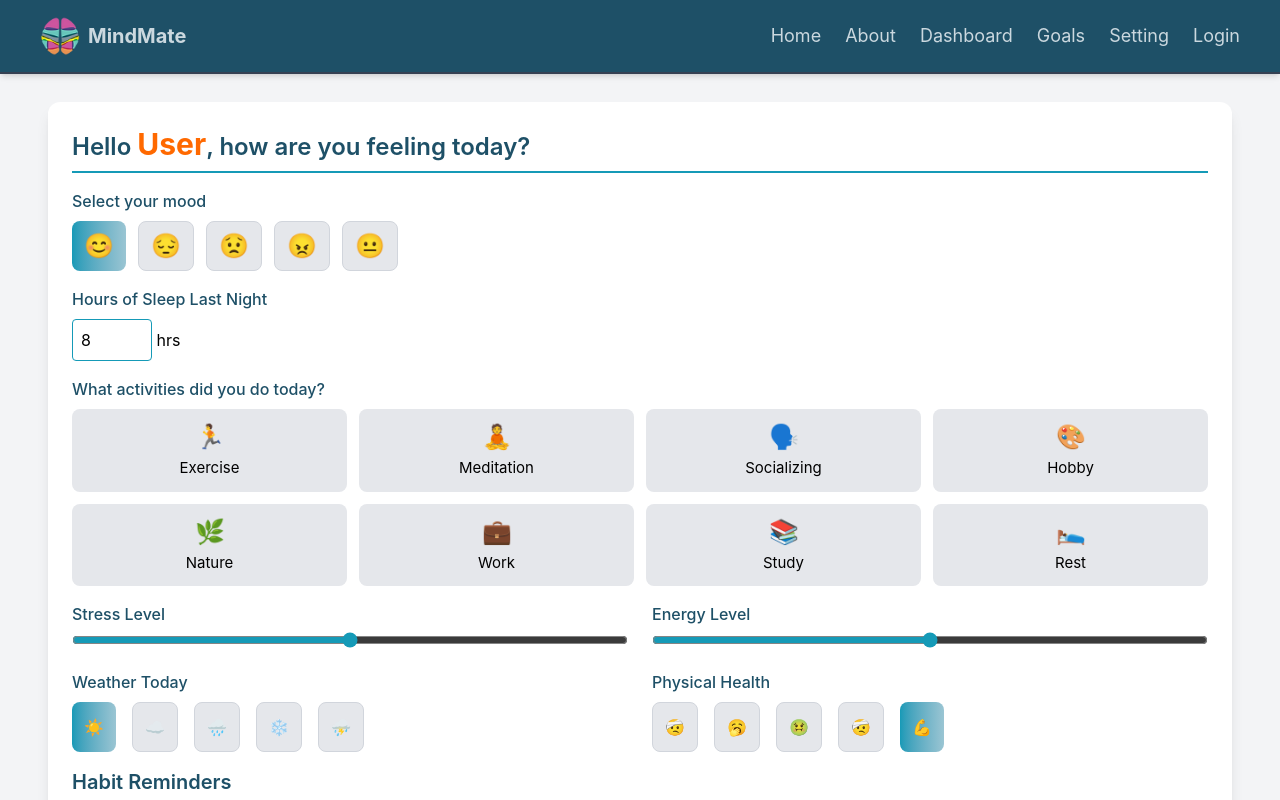
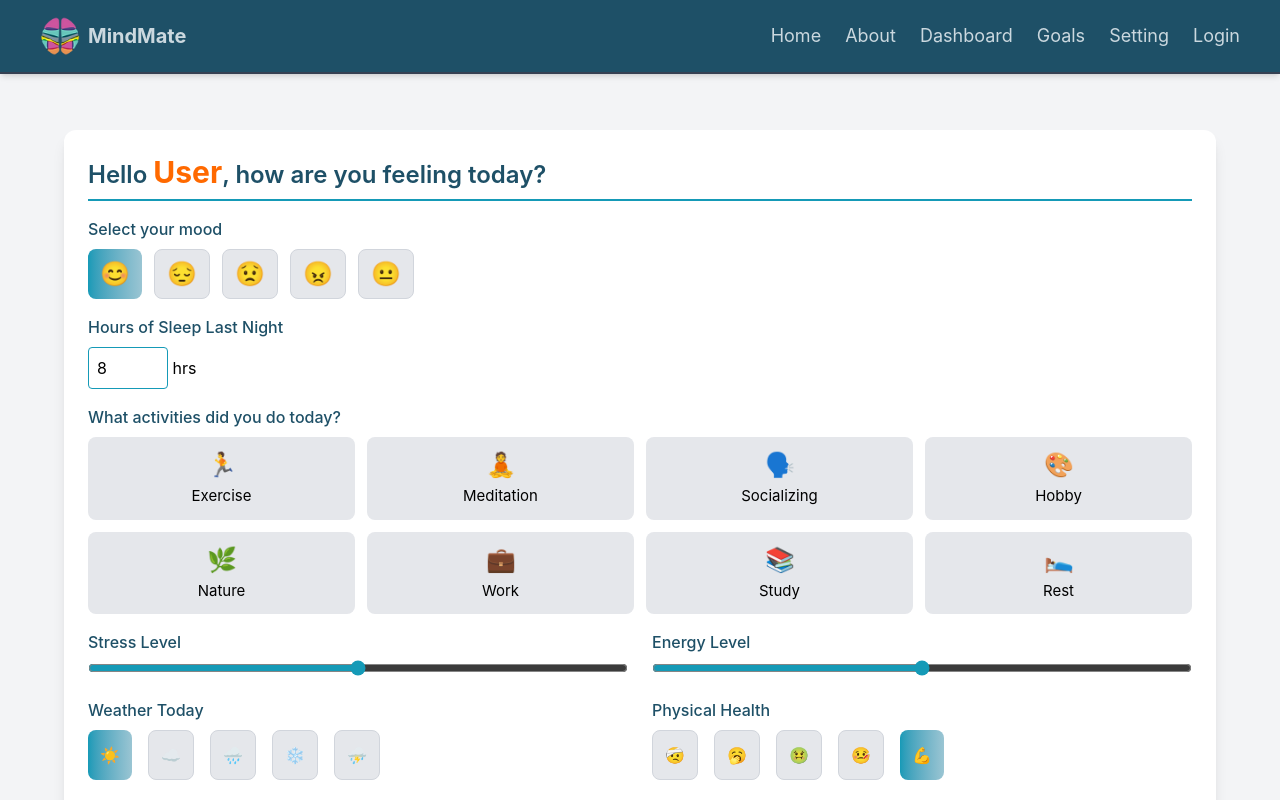
Before and after one commit to Gayatripatil1908/icp10.11-react-1-MindMate, a React (Vite) app: page /Dashboard in a window 1280 px wide. Shown: the top 800 px of the page. Built offline with nearby package versions, Linux system fonts and the light colour scheme.

Commit message:
Changes in dashboard

```diff
--- a/src/Config/Dashboard.js
+++ b/src/Config/Dashboard.js
@@ -23,7 +23,7 @@ const healthList = [
   { name: "Headache", icon: "🤕" },
   { name: "Fatigue", icon: "🥱" },
   { name: "Nausea", icon: "🤢" },
-  { name: "Pain", icon: "🤕" },
+  { name: "Pain", icon: "🤒" },
   { name: "Healthy", icon: "💪" },
 ];
 
--- a/src/views/dashboard/CheckinHistory.jsx
+++ b/src/views/dashboard/CheckinHistory.jsx
@@ -64,17 +64,15 @@ function CheckinHistory() {
           </div>
         )}
 
-        <div className="mt-8">
-          <div className="hidden sm:flex justify-center mt-10 mb-[-20px]">
+        <div className="flex justify-center mt-10 mb-[-20px]">
           <Link
             to="/dashboard"
             className="border border-[#1e5067] text-[#1e5067] hover:text-[#a71c1c] hover:border-[#a71c1c] transition
-                 rounded-lg px-6 py-3 font-medium bg-white shadow-sm flex items-center gap-2"
+              rounded-lg px-4 py-2 sm:px-6 sm:py-3 font-medium bg-white shadow-sm flex items-center gap-1 sm:gap-2 text-sm sm:text-base"
           >
-              <ArrowLeft size={20} />
+            <ArrowLeft className="w-4 h-4 sm:w-5 sm:h-5" />
             Back to Dashboard
           </Link>
-          </div>
         </div>
       </div>
       <Footer />
--- a/src/views/dashboard/Dashboard.jsx
+++ b/src/views/dashboard/Dashboard.jsx
@@ -82,8 +82,8 @@ function Dashboard() {
 
       <Toaster />
 
-      <div className="p-6 sm:mx-6 md:mx-12 rounded-xl shadow-lg mb-8 mt-7 bg-white max-w-7xl mx-auto">
-        <div className="mb-8">
+      <div className="flex-1 flex items-center justify-center p-4 mt-10">
+        <div className="p-6 sm:mx-6 md:mx-12 rounded-xl shadow-lg bg-white max-w-7xl w-full">
           <h2 className="text-xl sm:text-2xl font-semibold mb-4 text-[#1e5067] border-b-2 border-[#159ab7] pb-2">
             Hello{" "}
             <span className="text-orange-500 font-bold text-2xl sm:text-3xl">
```
Lines whose indentation alone changed are shown as unchanged.
